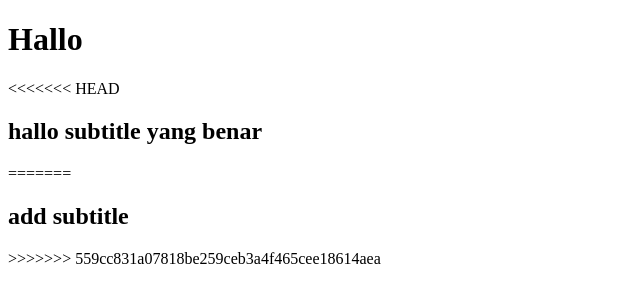
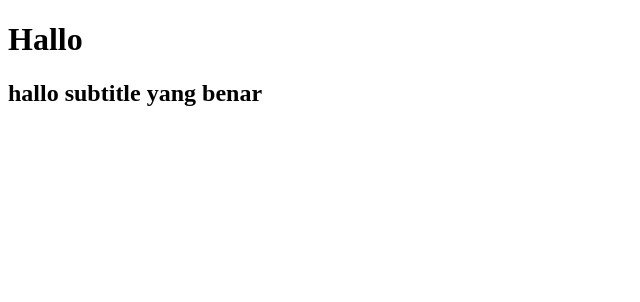
Before and after one commit to iketutlinggabinangkit-crypto/basic-git-fwd-2, a plain HTML site: page index.html in a window 1280 px wide. Shown: the whole page, without its empty margins (0-640 px from the left). Drawn offline with Linux system fonts and the light colour scheme.

Commit message:
fix error h2

```diff
--- a/index.html
+++ b/index.html
@@ -7,10 +7,6 @@
 </head>
 <body>
     <h1>Hallo</h1>
-<<<<<<< HEAD
     <h2>hallo subtitle yang benar</h2>
-=======
-    <h2>add subtitle</h2>
->>>>>>> 559cc831a07818be259ceb3a4f465cee18614aea
 </body>
 </html>
```
